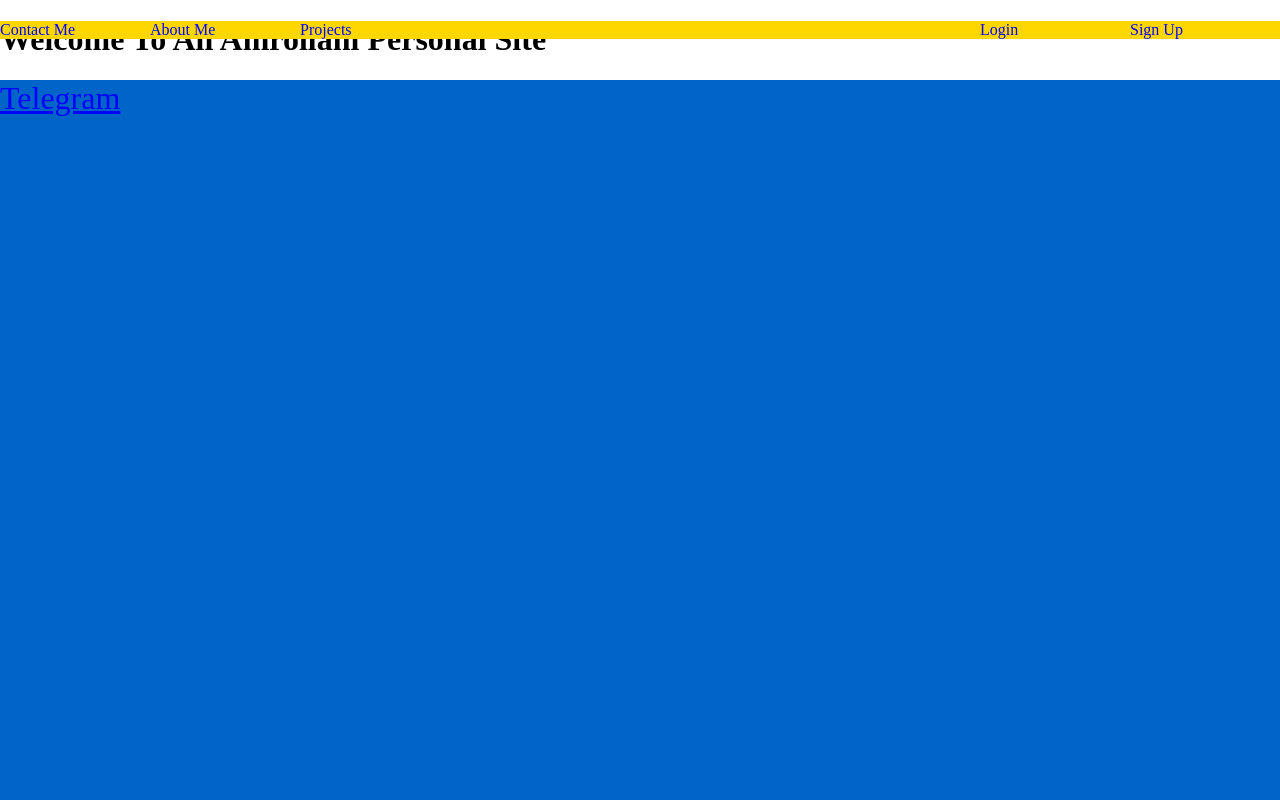
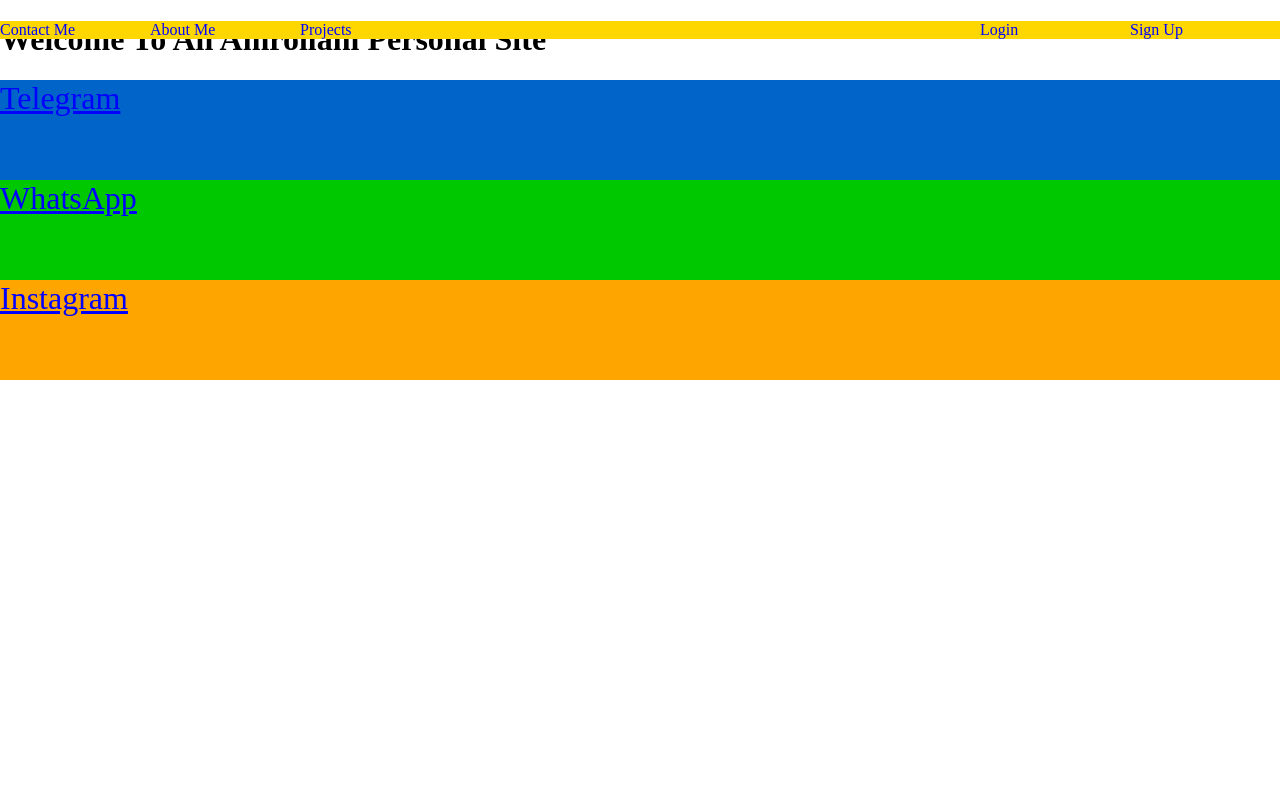
Before and after one commit to AliAmrollahi/AliAmrollahi.github.io, a plain HTML site: page index.html in a window 1280 px wide. Shown: the top 800 px of the page. Drawn offline with Linux system fonts and the light colour scheme.

Commit message:
Update theme.css

```diff
--- a/assets/theme/theme.css
+++ b/assets/theme/theme.css
@@ -15,7 +15,7 @@ div
 }
 #d1
 {
-	font-size:24pt;width:1525px;height:1500px;background-color:rgb(00,100,200);
+	font-size:24pt;width:1525px;height:100px;background-color:rgb(00,100,200);
 }
 
 #d2
```
